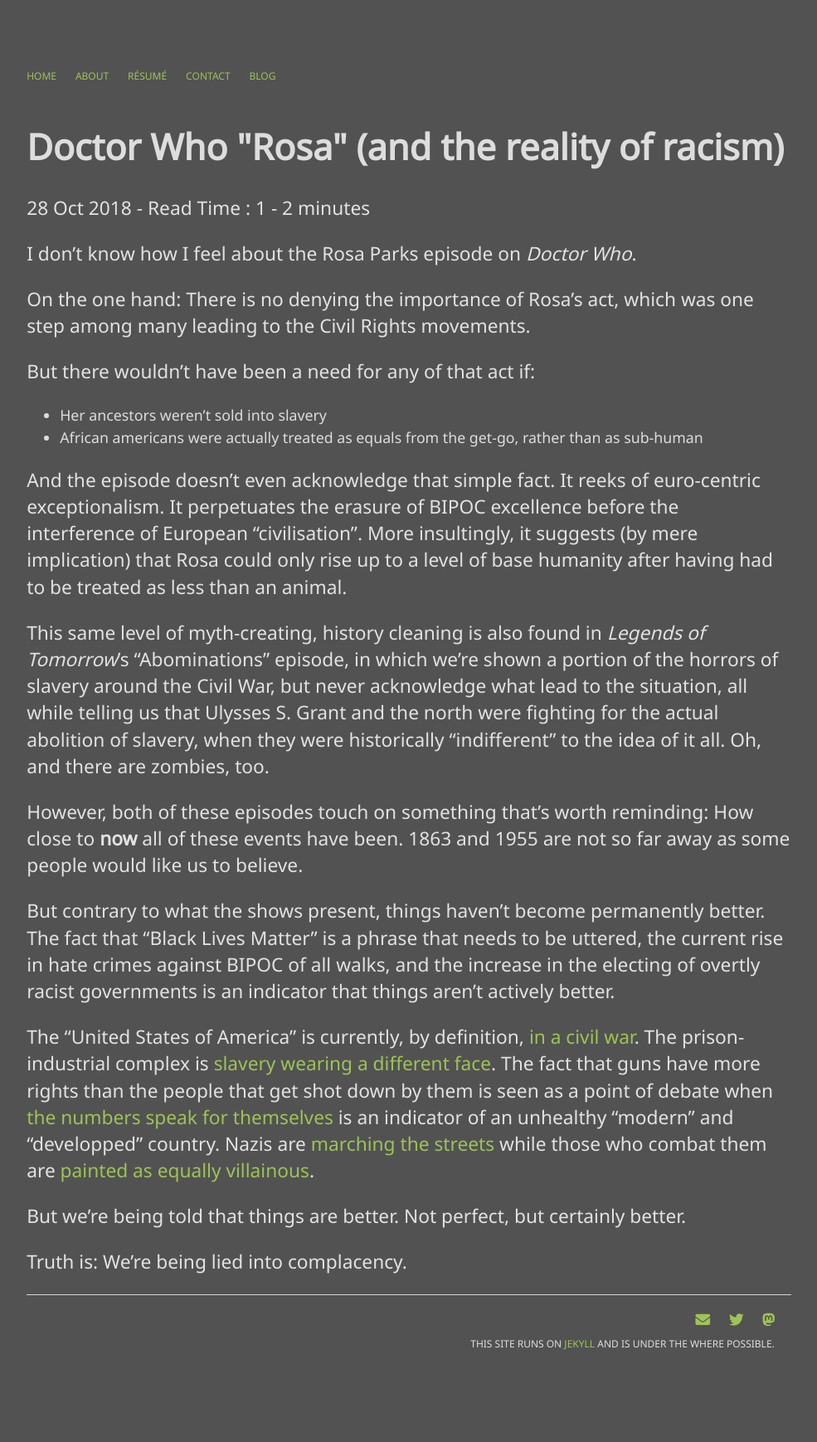
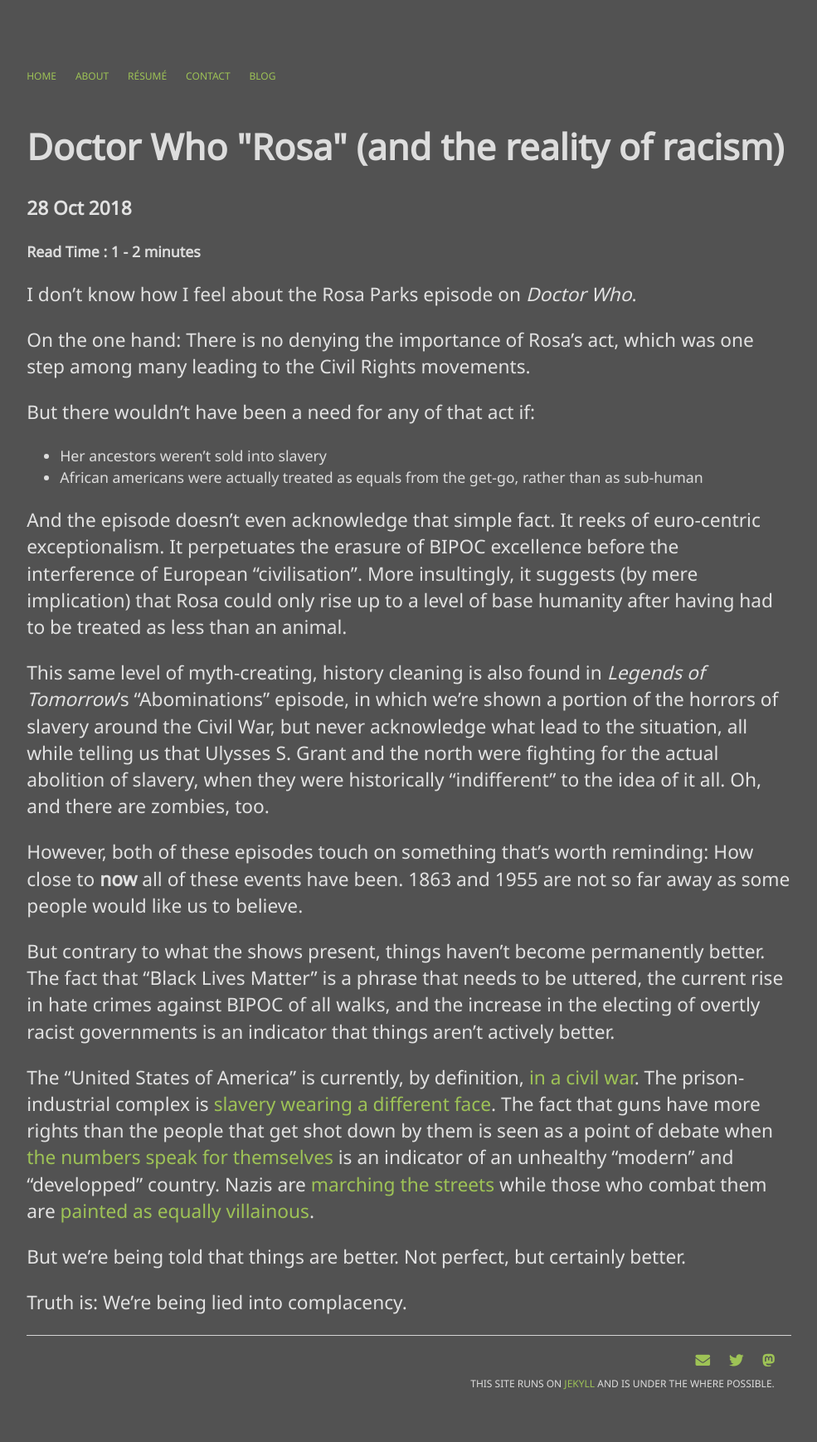
Before and after one commit to mstfacmly/mstfacmly.github.io, a Jekyll site: the page built from _posts/2018-10-28-Doctor-Who-Rosa.md, in a window 1280 px wide. Shown: the whole page at 83% size, without its empty margins (147-1132 px from the left). Built offline with Jekyll 4.4.1, drawn with Linux system fonts in a browser that asks for light colours; nearby versions of some CDN libraries; some web fonts are replaced; before the commit the page ends 1690 px from its top, so only the background shows below that.

Commit message:
tweaks to read time & posts layout

```diff
--- a/_includes/read_time.md
+++ b/_includes/read_time.md
@@ -25,7 +25,7 @@
 {% endif %}
 
 {% if mins <= 1 %}
-	{% assign read_time = '1' | append: ' minute' %}
+	{% assign read_time = '1' | prepend: '0 - ' | append: ' minute' %}
 {% else %}
 	{% assign read_time = mins_h | append: ' - ' | append: mins_l | append: ' minutes' %}
 {% endif %}
--- a/_layouts/post.html
+++ b/_layouts/post.html
@@ -5,7 +5,7 @@
 
 <h1>{{ page.title }}</h1>
 
-<p class="meta"> {{ page.date | date_to_string }} <span> {{ read_time | prepend: " - Read Time : " }} </span> </p>
+<h3><p class="meta"> {{ page.date | date_to_string }}</p></h3><h4> <span> {{ read_time | prepend: "Read Time : " }} </span></h4>
 
 <div class="post">
 	{{ content }}
```
